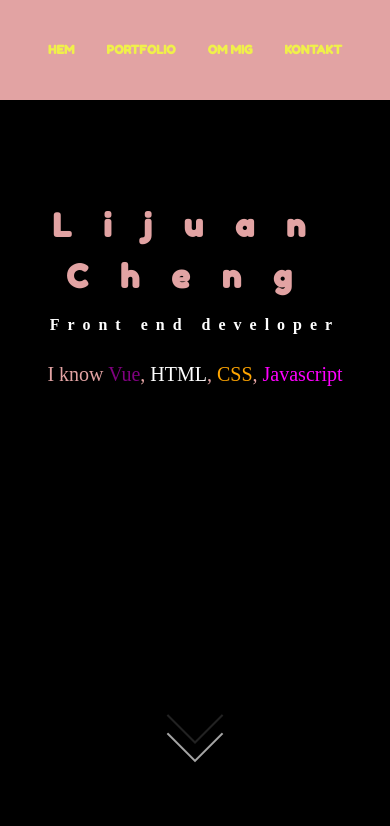
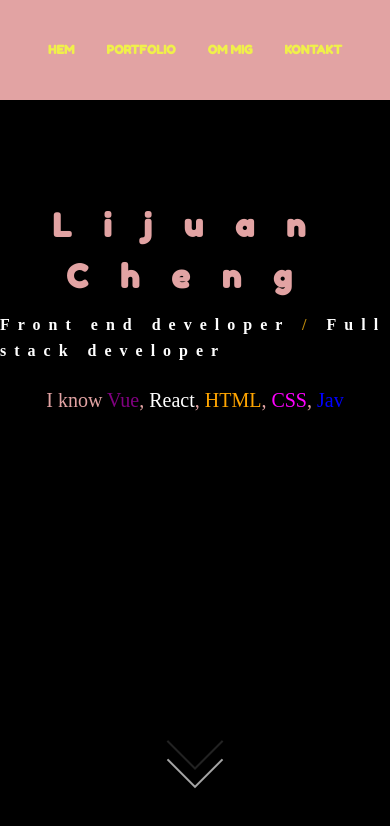
Before and after one commit to lijuancheng12/p3, a Vue app: page / in a window 390 px wide. Shown: the top 826 px of the page. Built offline with nearby package versions, Linux system fonts and the light colour scheme.

Commit message:
added more skills

```diff
--- a/src/components/Skill.vue
+++ b/src/components/Skill.vue
@@ -1,73 +1,84 @@
 <template>
   <div id="skill">
-      I know  <span v-html="skill">{{skill}}</span>
-
+    I know <span v-html="skill">{{ skill }}</span>
   </div>
 </template>
 
 <script>
 export default {
-    data(){
-        return{
-            skills: ["Vue, HTML, CSS, Javascript, PWA, SASS, Node.js"],
-            colors: ["purple","white","orange", "FUCHSIA", "blue", "red", "green", "yellow"],
+  data() {
+    return {
+      skills: [
+        "Vue, React, HTML, CSS, JavaScript, TypeScript, PWA, SASS, Node.js, MySQL",
+      ],
+      colors: [
+        "purple",
+        "white",
+        "orange",
+        "FUCHSIA",
+        "blue",
+        "red",
+        "green",
+        "yellow",
+        "turquoise",
+      ],
       skill: "",
       current: 0,
       counter: 0,
       up: true,
       activeColor: 0,
-             }
-
+    };
   },
   methods: {
     write() {
-            let current = this.skills[this.current]
-            let timeout = 200
+      let current = this.skills[this.current];
+      let timeout = 200;
       if (this.up) {
         if (this.counter < current.length) {
-                    this.counter++
+          this.counter++;
         } else {
-                    this.up = false
+          this.up = false;
         }
       } else {
         if (this.counter >= 0) {
-                    this.counter--
-                    timeout = 50
+          this.counter--;
+          timeout = 50;
         } else {
-                    this.up = true
-                    this.counter = 0
-                    this.current = (this.current + 1)%this.skills.length
-                    current = this.skills[this.current]
+          this.up = true;
+          this.counter = 0;
+          this.current = (this.current + 1) % this.skills.length;
+          current = this.skills[this.current];
         }
       }
-            this.skill = this.addColor(current.substring(0, this.counter))
-            window.setTimeout(this.write, timeout)
-
+      this.skill = this.addColor(current.substring(0, this.counter));
+      window.setTimeout(this.write, timeout);
     },
     addColor(text) {
-            return text.split(",")
-            .map((word, index) => `<span style="color:${this.colors[index]}">${word}</span>`)
-            .join(",")
-        }
+      return text
+        .split(",")
+        .map(
+          (word, index) =>
+            `<span style="color:${this.colors[index]}">${word}</span>`
+        )
+        .join(",");
+    },
   },
   mounted() {
-        this.write()
-    }
-
-}
+    this.write();
+  },
+};
 </script>
 
 <style lang="scss" scoped>
 @import "../assets/scss/main.scss";
-#skill{
-    margin:auto;
-    color:$pink;
+#skill {
+  margin: auto;
+  color: $pink;
   font-size: 20px;
-
 }
 @media screen and (max-width: 500px) {
-    #skill{
-        margin-top:20px
+  #skill {
+    margin-top: 20px;
   }
 }
 </style>
--- a/src/views/Home.vue
+++ b/src/views/Home.vue
@@ -2,7 +2,7 @@
   <div id="home">
     <Header />
     <h1 id="topp">Lijuan Cheng</h1>
-    <h5>Front end developer</h5>
+    <h5>Front end developer <span>/ </span>Full stack developer</h5>
     <Skill />
     <a href="#portfolio" id="to-portfolio">
       <DownArrow />
@@ -29,15 +29,15 @@ export default {
     Header,
     Portfolio,
     Skill,
-    DownArrow
-  }
+    DownArrow,
+  },
 };
 </script>
 <style  lang ="scss" scoped>
 @import "../assets/scss/main.scss";
 
 #home {
-  width:100vw;
+  width: 100vw;
   /*height: 100vh;*/
   display: flex;
   flex-direction: column;
@@ -55,20 +55,24 @@ export default {
     color: white;
     font-size: 1rem;
     letter-spacing: 0.5rem;
+    span {
+      color: darkgoldenrod;
+    }
   }
   #to-portfolio {
-margin-top: 300px;  }
+    margin-top: 300px;
+  }
 }
 @media screen and (max-width: 500px) {
-    #home{
-        width: 100vw;
-        h1{
-          margin-top: 200px;
-          font-size: 2rem;
-        }
-        h5{
-          margin-top:10px;
-        }
+  #home {
+    width: 100vw;
+    h1 {
+      margin-top: 200px;
+      font-size: 2rem;
     }
+    h5 {
+      margin-top: 10px;
+    }
+  }
 }
 </style>
```
Lines whose indentation alone changed are shown as unchanged.
